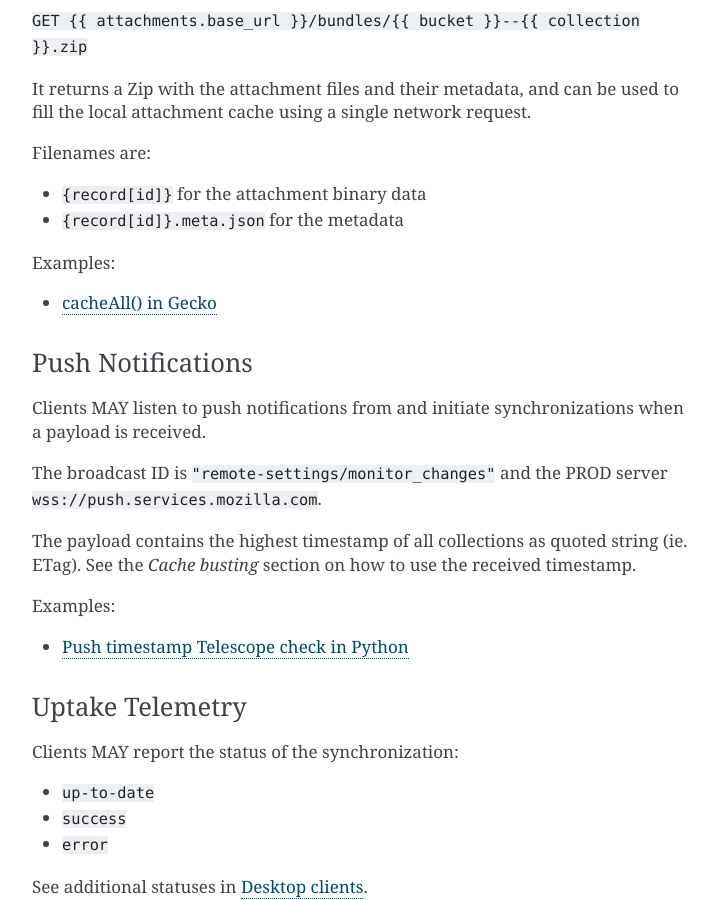
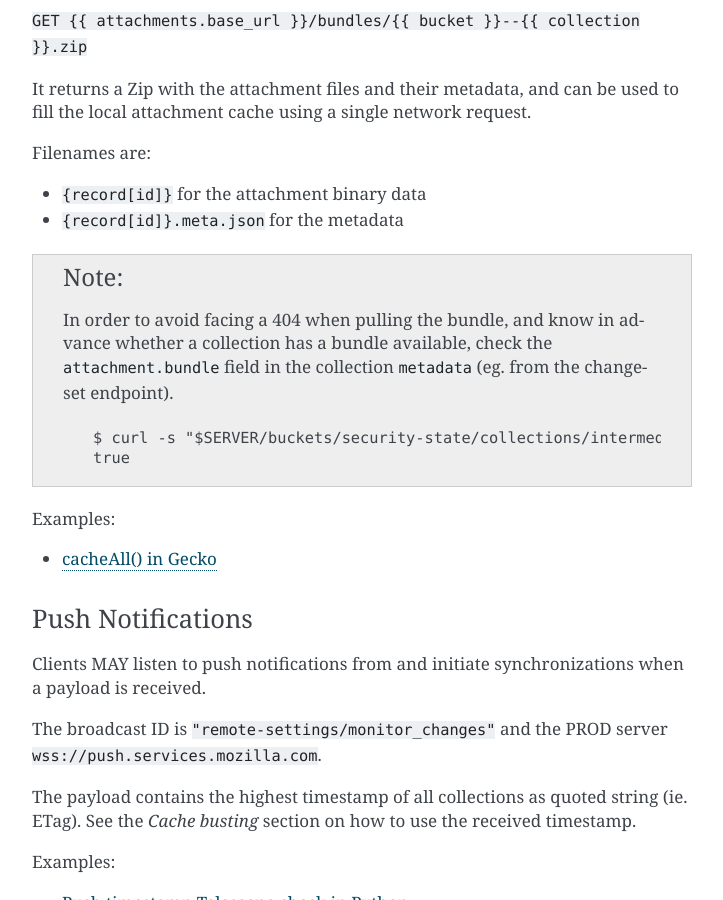
Before and after one commit to mozilla/remote-settings, a Sphinx documentation site: the page built from docs/client-specifications.rst, in a window 1280 px wide and 900 px high, scrolled down 8260 px. Shown: the whole window, without its empty margins (388-1111 px from the left). Built offline with Sphinx 7.4.7, drawn with Linux system fonts in a browser that asks for light colours.

Commit message:
Add info to avoid 404s when fetching bundles

```diff
--- a/docs/client-specifications.rst
+++ b/docs/client-specifications.rst
@@ -321,6 +321,16 @@ Filenames are:
 - ``{record[id]}`` for the attachment binary data
 - ``{record[id]}.meta.json`` for the metadata
 
+.. note::
+
+    In order to avoid facing a 404 when pulling the bundle, and know in advance whether a collection has a bundle available,
+    check the ``attachment.bundle`` field in the collection ``metadata`` (eg. from the changeset endpoint).
+
+    .. code-block::
+
+        $ curl -s "$SERVER/buckets/security-state/collections/intermediates/changeset?_expected=0" | jq .metadata.attachment.bundle
+        true
+
 Examples:
 
 * `cacheAll() in Gecko <https://searchfox.org/mozilla-central/rev/e968519d806b140c402c3b3932cd5f6cd7cc42ac/services/settings/Attachments.sys.mjs#181-273>`_
```
